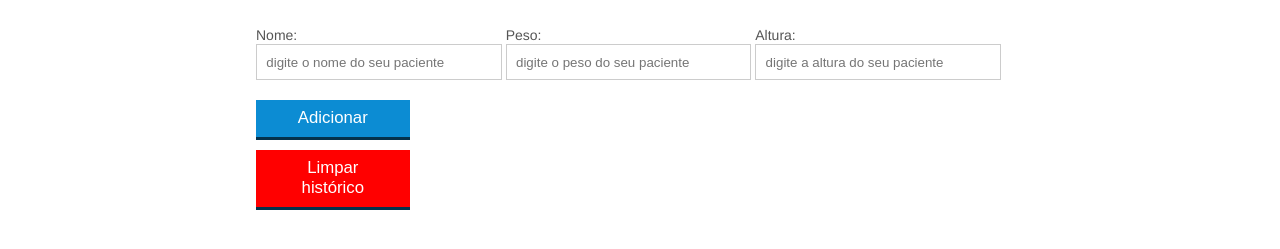
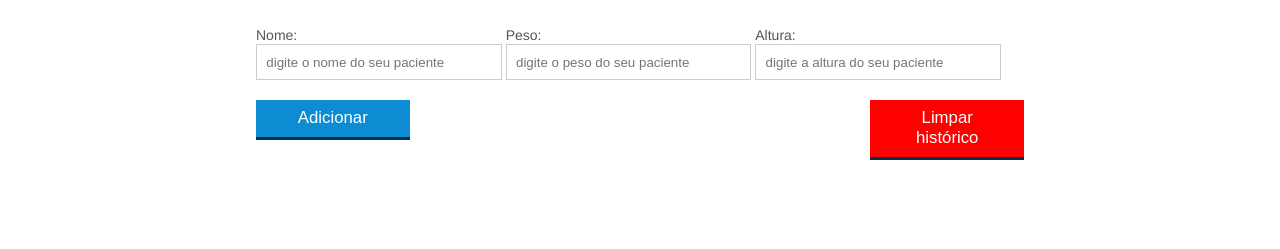
Before and after one commit to iagocalazans/introducao-javascript, a plain HTML site: page index.html in a window 1280 px wide. Shown: the part 251-500 px from the top of the page. Drawn offline with Linux system fonts and the light colour scheme.

Commit message:
style.css adjust
Ajuste no alinhamento dos botões.

```diff
--- a/css/index.css
+++ b/css/index.css
@@ -109,7 +109,7 @@ button{
 	border-color: #04324c;
 	width: 20%;
     display: block;
-    clear: both;
+    float: left;
     margin: 10px 0px;
 
 }
@@ -127,6 +127,7 @@ button[disabled=disabled], button:disabled {
 
 .bto-alert {
     background-color: #ff0000;
+    float: right;
 }
 
 .adicionar-paciente{
--- a/js/principal.js
+++ b/js/principal.js
@@ -3,6 +3,7 @@ var limpar = document.querySelector("#limpar-historico");
 
 adicionar.addEventListener("click", function(event) {
     event.preventDefault();
+
     var paciente = new Paciente();
     paciente.executa();
 });
```
